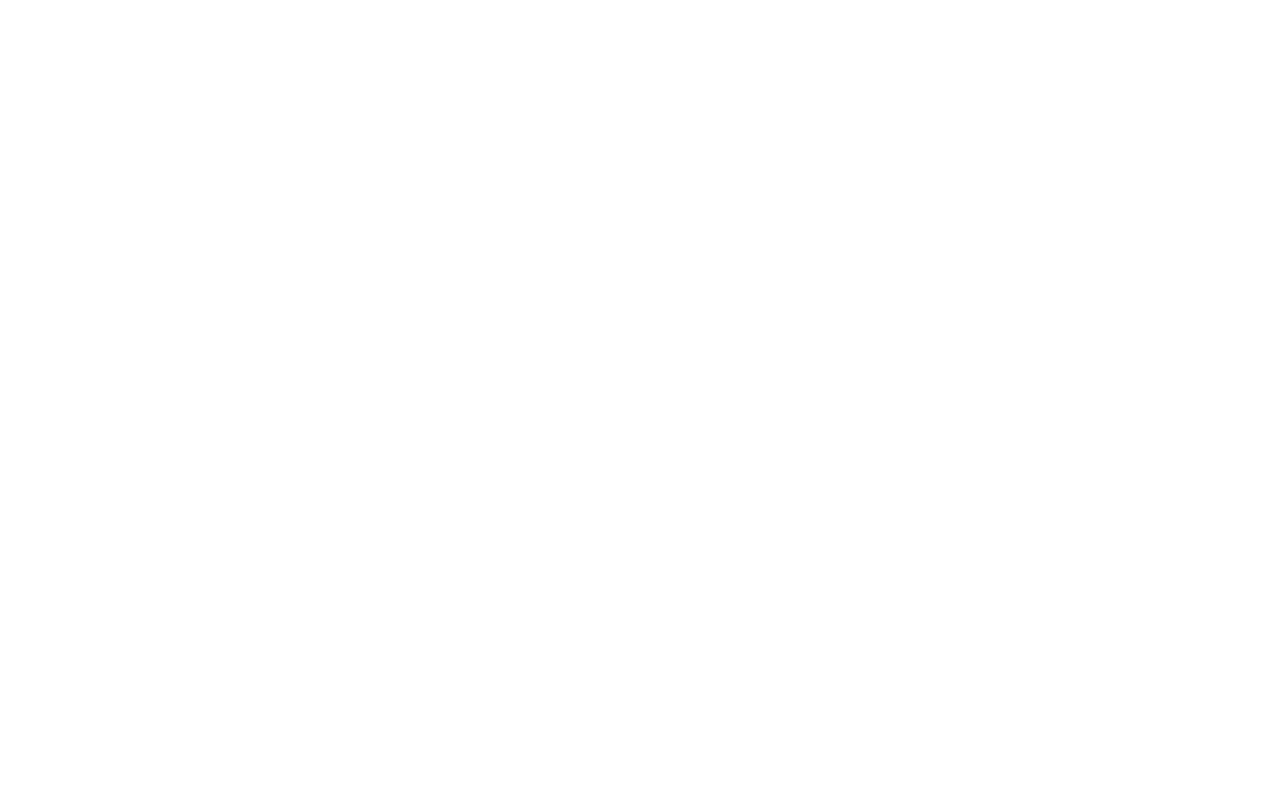
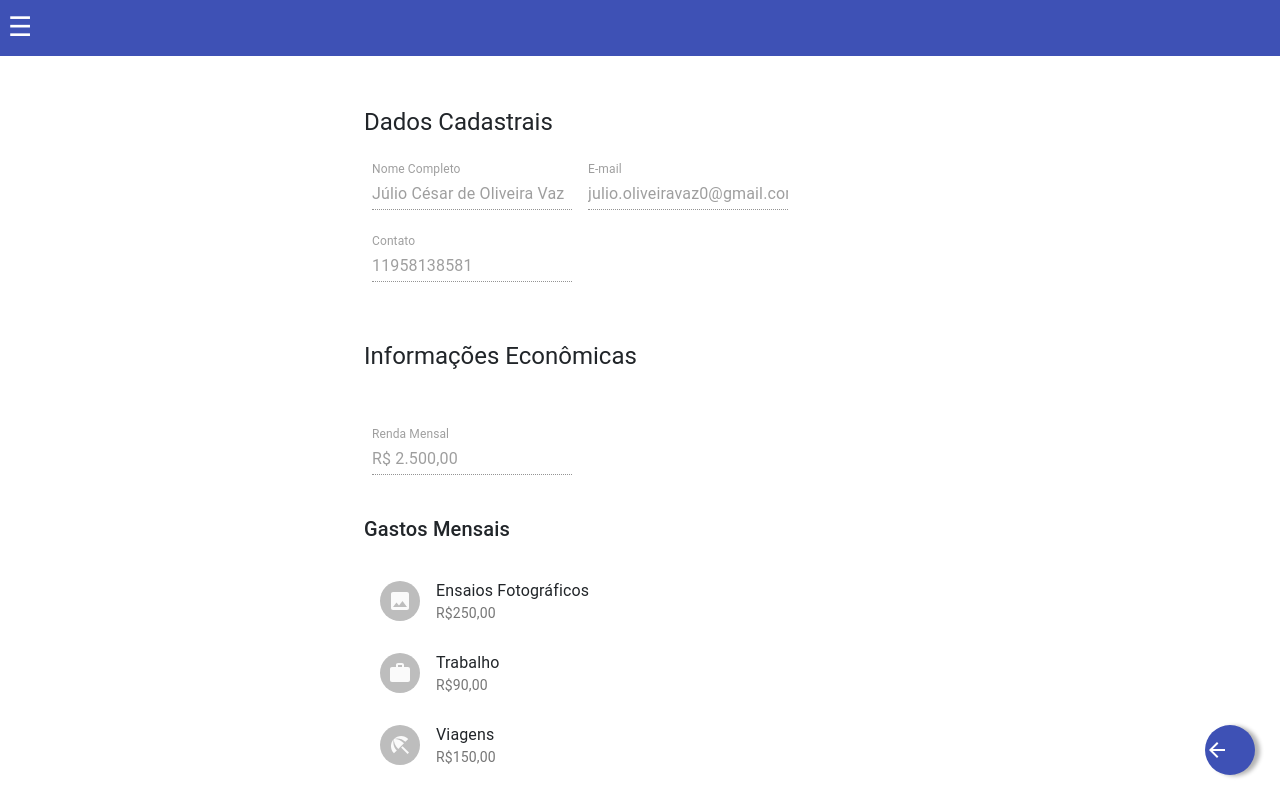
Before and after one commit to harrypoup/hackathon-embracon-front, a React (Create React App) app in the folder harrypoup-app/: page /profile in a window 1280 px wide. Shown: the top 800 px of the page. Built offline with nearby package versions, Linux system fonts and the light colour scheme.

Commit message:
Ajustada navegação da página

```diff
--- a/harrypoup-app/src/App.css
+++ b/harrypoup-app/src/App.css
@@ -45,3 +45,23 @@
 .MuiPaper-elevation4{
   box-shadow: none!important;
 }
+.button-back{
+  height: 50px;
+  width: 50px;
+  background-color: #3e51b5;
+  color: white;
+  text-align: center;
+  border-radius: 100%;
+  display: flex;
+  justify-content: center;
+  flex-direction: column;
+  position: fixed;
+  bottom: 25px;
+  right: 25px;
+  z-index: 1110;
+  box-shadow: 5px 1px 4px #b3b3b3;
+}
+
+.dnone{
+  display: none;
+}
--- a/harrypoup-app/src/components/DadosPerfil.js
+++ b/harrypoup-app/src/components/DadosPerfil.js
@@ -3,6 +3,7 @@ import { makeStyles } from '@material-ui/core/styles';
 import TextField from '@material-ui/core/TextField';
 import Typography from '@material-ui/core/Typography';
 import Container from '@material-ui/core/Container';
+import Grid from '@material-ui/core/Grid';
 import Divider from '@material-ui/core/Divider';
 import List from '@material-ui/core/List';
 import ListItem from '@material-ui/core/ListItem';
@@ -12,6 +13,8 @@ import Avatar from '@material-ui/core/Avatar';
 import ImageIcon from '@material-ui/icons/Image';
 import WorkIcon from '@material-ui/icons/Work';
 import BeachAccessIcon from '@material-ui/icons/BeachAccess';
+import ArrowBack from '@material-ui/icons/ArrowBack';
+import {Link} from 'react-router-dom';
 
 const useStyles = makeStyles(theme => ({
   container: {
@@ -73,9 +76,16 @@ function DadosPerfil() {
 
   return (
     <Container maxWidth="sm" style={{paddingTop: 50}}>
+        <Link to={`/app`} activeclassname="active">
+            <div className="button-back">
+                <ArrowBack/>
+            </div>
+        </Link>
+        <Grid xs={12} md={12}>
             <Typography variant="h5" gutterBottom>
                 Dados Cadastrais
             </Typography>
+        </Grid>
         <form className={classes.container} noValidate autoComplete="off">
         <TextField
             id="standard-name"
@@ -105,9 +115,11 @@ function DadosPerfil() {
             disabled
         />
         <Divider variant="middle"/>
+            <Grid xs={12} md={12}>
                 <Typography variant="h5" gutterBottom style={{paddingTop: 50, paddingBottom: 30}}>
                     Informações Econômicas
                 </Typography>
+            </Grid>
         <TextField
             id="standard-name"
             label="Renda Mensal"
@@ -117,9 +129,11 @@ function DadosPerfil() {
             margin="normal"
             disabled
         />
+        <Grid xs={12} md={12}>
         <Typography variant="h6" gutterBottom style={{paddingTop: 30, paddingBottom: 5}}>
             Gastos Mensais
             </Typography>
+        </Grid>
         <List className={classes.root}>
             <ListItem>
                 <ListItemAvatar>
@@ -149,9 +163,12 @@ function DadosPerfil() {
         <Typography variant="h6" gutterBottom style={{paddingTop: 30, paddingBottom: 5}}>
             Renda Mensal - Gastos = <strong>R$ 2.010,00</strong>
         </Typography>
+        <Divider/>
+        <Grid xs={12} md={12}>
             <Typography variant="h5" gutterBottom style={{paddingTop: 50, paddingBottom: 30}}>
                 Consórcio
             </Typography>
+        </Grid>
         <TextField
             id="standard-consorciodesc"
             label="Descricao do consórcio"
--- a/harrypoup-app/src/components/Wrapper.js
+++ b/harrypoup-app/src/components/Wrapper.js
@@ -16,6 +16,8 @@ import Person from '@material-ui/icons/Person';
 import AttachMoney from '@material-ui/icons/AttachMoney';
 import Help from '@material-ui/icons/Help';
 import ExitToApp from '@material-ui/icons/ExitToApp';
+
+import {Link} from 'react-router-dom';
 
 
 import CssBaseline from '@material-ui/core/CssBaseline';
@@ -55,22 +57,26 @@ HideOnScroll.propTypes = {
 
 function Wrapper(props) {
     const classes = useStyles();
+    const [perfis] = React.useState({
+        perfilcontent: true
+    });
     const [state, setState] = React.useState({
         top: false,
         left: false,
         bottom: false,
         right: false,
+        perfilcontent: true
     });
+
 
   const toggleDrawer = (side, open) => event => {
     if (event && event.type === 'keydown' && (event.key === 'Tab' || event.key === 'Shift')) {
       return;
     }
-
     setState({ ...state, [side]: open });
   };
 
-  const sideList = side => (
+  const sideList = (side) => (
     <div
       className={classes.list}
       role="presentation"
@@ -81,7 +87,8 @@ function Wrapper(props) {
       <List>
         <ListItem button key={() => Math.random()}>
             <ListItemIcon><Person /></ListItemIcon>
-            <ListItemText primary={'Perfil'} />
+            <Link to={`/profile`} activeclassname="active">Perfil</Link>
+            {/* <ListItemText primary={'Perfil'} onClick={() => window.location.href + '/profile'}/> */}
         </ListItem>
         <ListItem disabled>
             <ListItemIcon><AttachMoney /></ListItemIcon>
@@ -100,10 +107,20 @@ function Wrapper(props) {
     </div>
   );
 
+  const switchTheme = props => (
+        (props.location.pathname === '/profile')?
+        <React.Fragment>
+            <DadosPerfil/>
+        </React.Fragment> :
+        <React.Fragment>
+            <Dream/>
+            <TimeLine/>
+        </React.Fragment>
+)
 
+  console.log(props);
   return (
     <div>
-
         <div className="align-components_navbar">
             <HideOnScroll {...props}>
                 <Button onClick={toggleDrawer('left', true)}
@@ -112,7 +129,7 @@ function Wrapper(props) {
                     width: '100%',
                     color: 'white',
                     backgroundColor: '#3e51b5',
-                    'z-index': '1101',
+                    zIndex: 1101,
                     borderRadius: 0,
                     display: 'flex',
                     justifyContent:'flex-start',
@@ -120,19 +137,9 @@ function Wrapper(props) {
                 }}> &#9776; </Button>
             </HideOnScroll>
         </div>
-        <div class="home-content">
-            <Container maxWidth="sm">
-                {/* <Dream/>
-                <TimeLine/> */}
-                <DadosPerfil/>
+        <Container maxWidth="md">
+        {switchTheme(props)}
         </Container>
-        </div>
-        <div class="perfil-content" style={{display: 'none'}}>
-            <Container maxWidth="sm">
-                {/* <Dream/> */}
-                {/* <TimeLine/> */}
-            </Container>
-        </div>
         <SwipeableDrawer
         open={state.left}
         disableSwipeToOpen={false}
--- a/harrypoup-app/src/routes.js
+++ b/harrypoup-app/src/routes.js
@@ -25,7 +25,8 @@ const Routes = () => (
     <BrowserRouter>
         <Switch>
             <Route exact path="/" component={Login}/>
-            <PrivateRoute path="/app" component={Wrapper}/>
+            <PrivateRoute path="/app" component={Wrapper} tela={true}/>
+            <PrivateRoute path="/profile" component={Wrapper} tela={false}/>
         </Switch>
     </BrowserRouter>
 );
```
Lines whose indentation alone changed are shown as unchanged.
